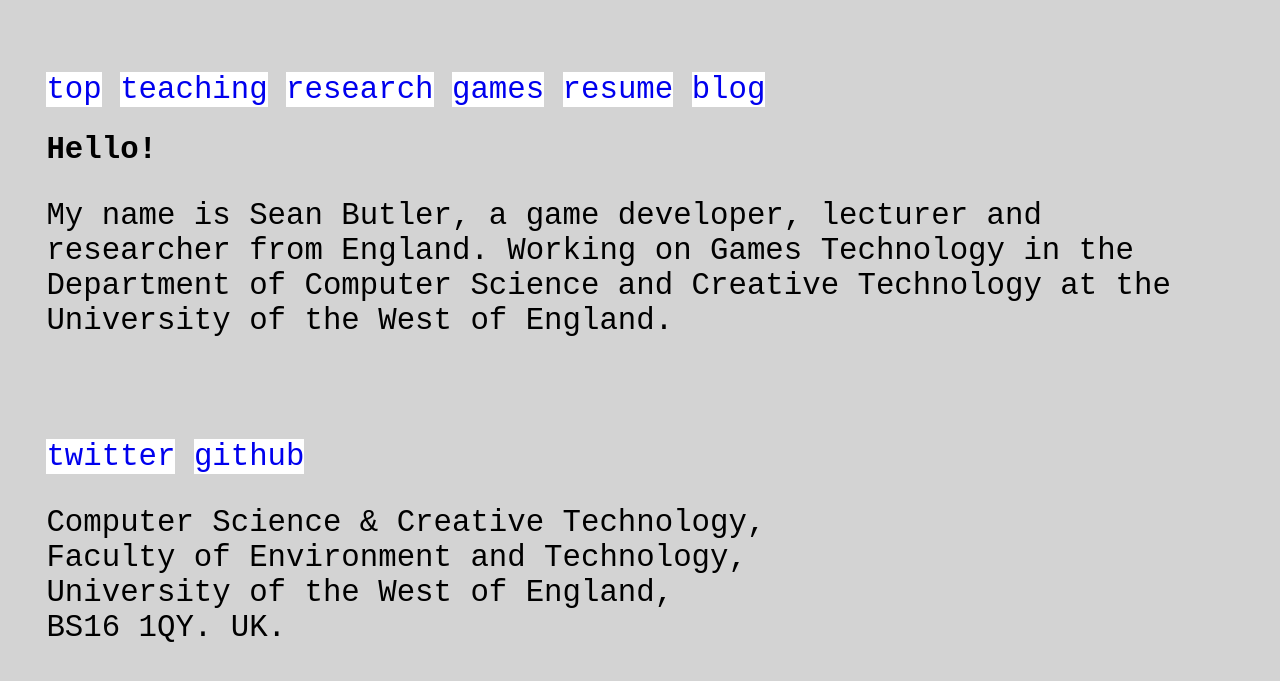
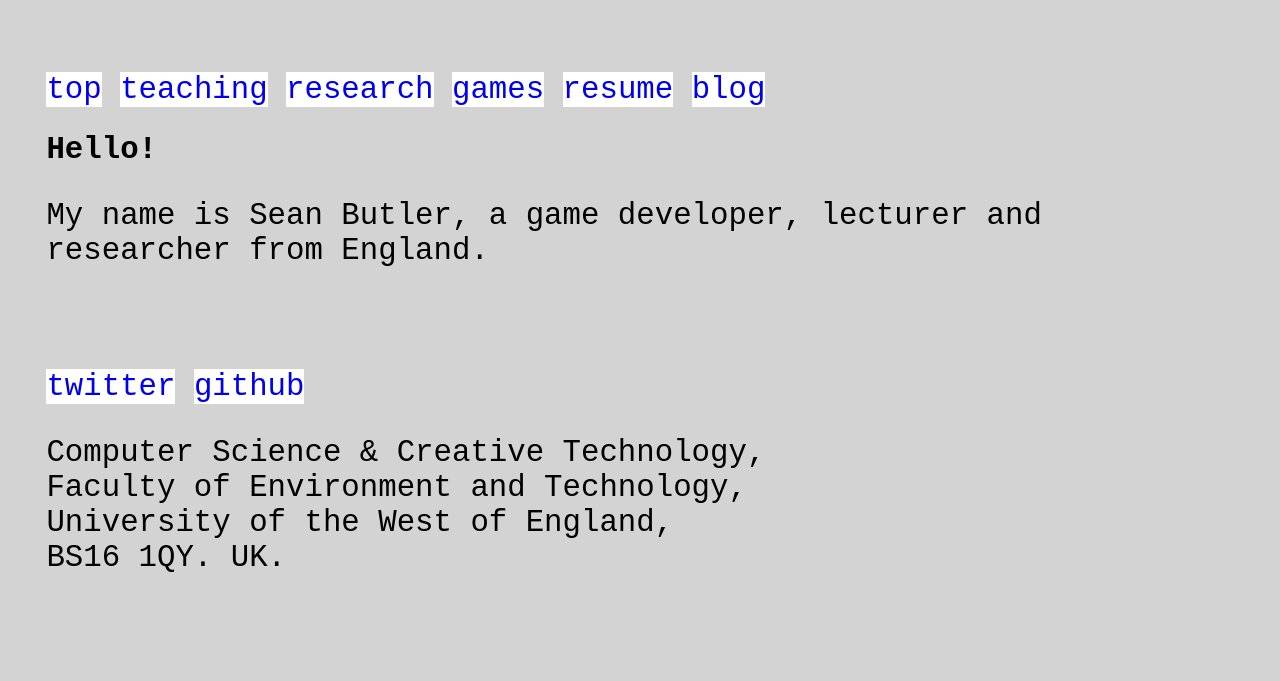
Before and after one commit to seanbutler/www.seanbutler.net, a Jekyll site: the page built from index.html, in a window 1280 px wide. Shown: the top 681 px of the page. Built offline with Jekyll 4.4.1, drawn with Linux system fonts in a browser that asks for light colours.

Commit message:
Update index.html

```diff
--- a/index.html
+++ b/index.html
@@ -4,8 +4,8 @@ title: Sean Butler - I Make Video Games
 ---
 
 <div class="blurb">
-
-<h2>Hello!</h2>
-<p>My name is Sean Butler, a game developer, lecturer and researcher from England. Working on Games Technology in the Department of Computer Science and Creative Technology at the University of the West of England.</p>
+	<h2>Hello!</h2>
+	<p>My name is Sean Butler, a game developer, lecturer and researcher from England.
+	</p>
 
 </div><!-- /.blurb -->
```
